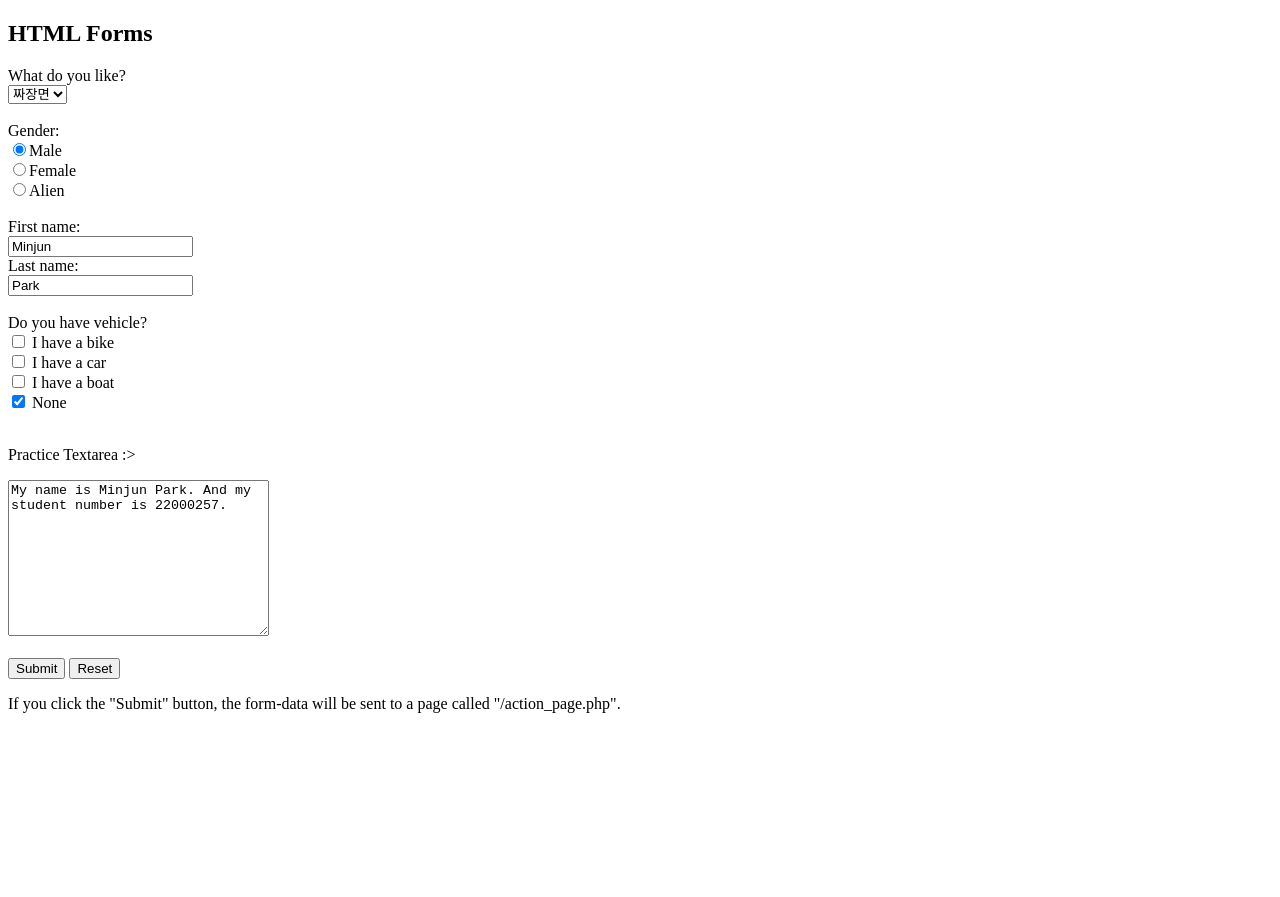
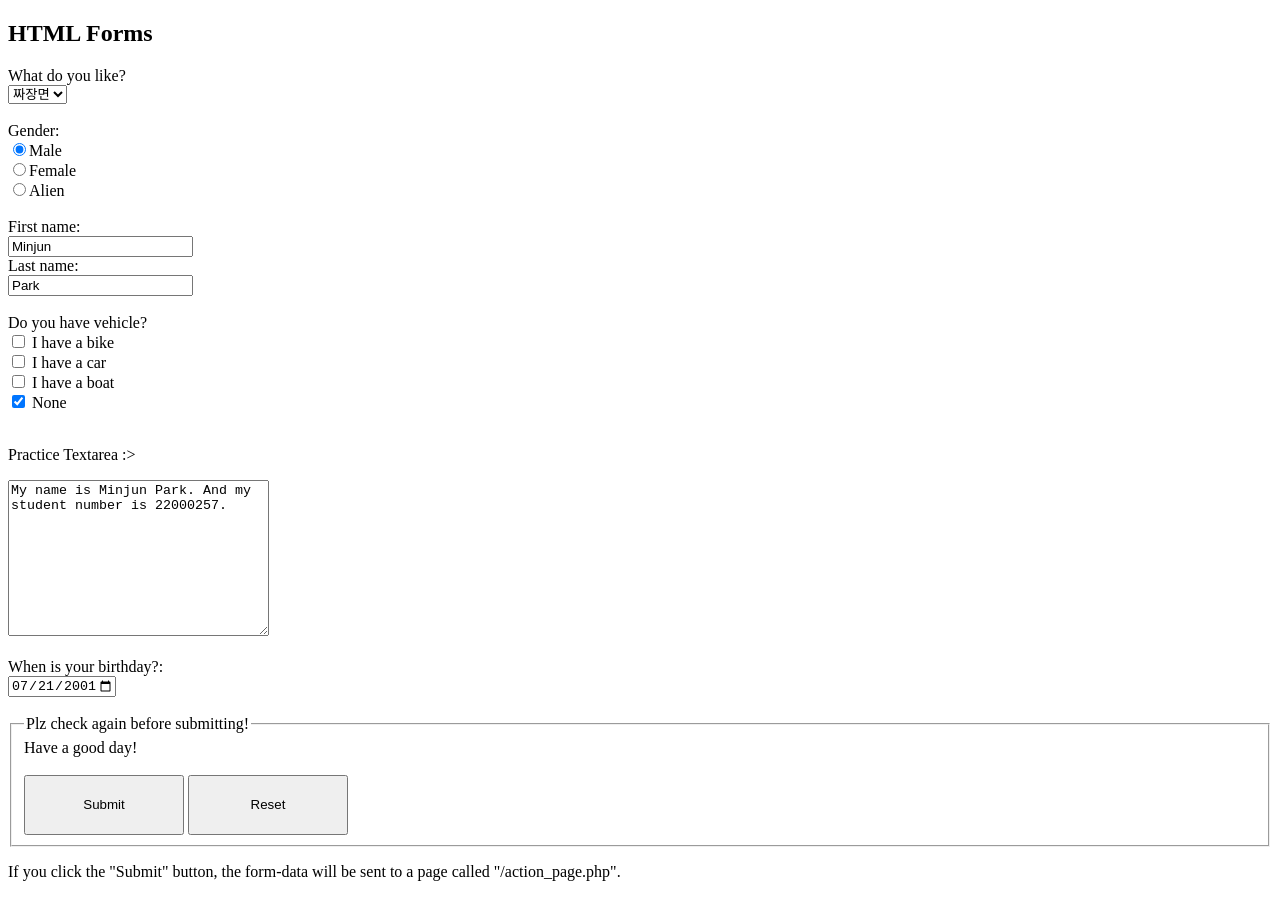
Before and after one commit to ParkMinjun0721/2023PP1_Project2, a plain HTML site: page form/form.html in a window 1280 px wide. Before the commit the page ends 800 px from the top, so only its background shows below. Drawn offline with Linux system fonts and the light colour scheme.

Commit message:
Add [date]

```diff
--- a/form/form.html
+++ b/form/form.html
@@ -7,10 +7,10 @@
 <form action="/action_page.php">
 <label for="foodselect">What do you like?</label><br>
   <select name="food">
-    	<option value="1">짜장면 </option>
-      	<option value="2">짬뽕</option>
-      	<option value="3">탕수육</option>
-      	<option value="4">유린기</option>
+      <option value="1">짜장면 </option>
+        <option value="2">짬뽕</option>
+        <option value="3">탕수육</option>
+        <option value="4">유린기</option>
   </select> <br><br>
 
   <label for="genderradio">Gender:</label><br>
@@ -37,8 +37,15 @@
   <textarea name="message" rows="10" cols="30">My name is Minjun Park. And my student number is 22000257.
   </textarea><br><br>
 
-  <input type="submit" value="Submit">
-  <input type="reset" value="Reset">
+  <label for="start"> When is your birthday?:</label><br>
+<input type="date" id="birth" name="birth" value="2001-07-21" min="1900-01-01" 	max="2023-12-31" /><br><br>
+
+  <fieldset>
+    <legend>Plz check again before submitting!</legend>
+    <p style="margin: 0;">Have a good day!</p><br>
+    <input type="submit" value="Submit" style="width: 160px; height: 60px;">
+    <input type="reset" value="Reset" style="width: 160px; height: 60px;">
+  </fieldset>
 
 
 </form>
```
